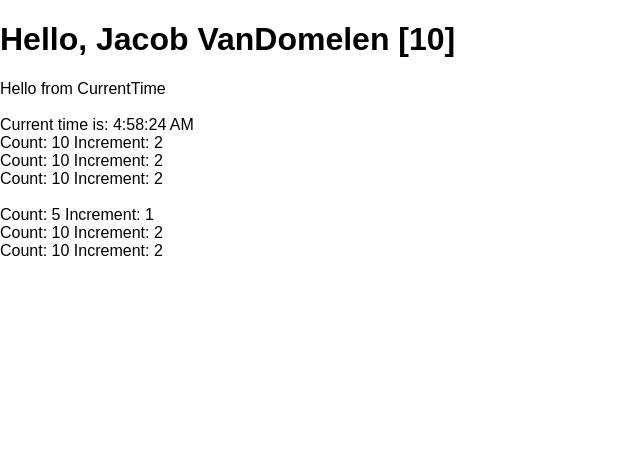
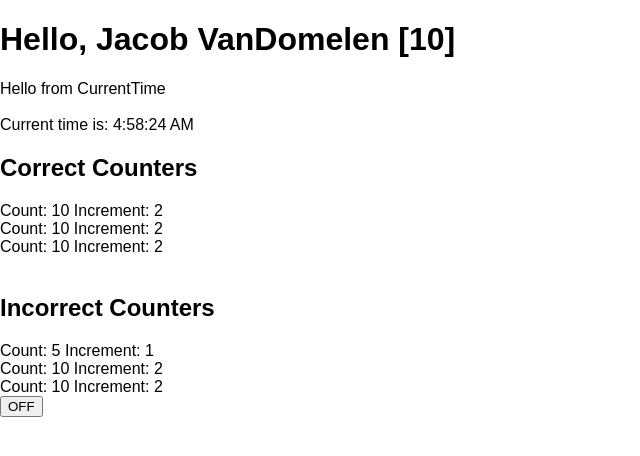
Before and after one commit to vandomej/ReactPractice, a React (Create React App) app in the folder todo-list-tracker/: page / in a window 1280 px wide. Shown: the top 456 px of the page, without its empty margins (0-640 px from the left). Built offline with nearby package versions, Linux system fonts and the light colour scheme.

Commit message:
Added toggle button

```diff
--- a/todo-list-tracker/src/App.js
+++ b/todo-list-tracker/src/App.js
@@ -223,14 +223,68 @@ class Counterlist extends Component {
   render() {
     return (
       <div>
+        <h2>Correct Counters</h2>
         <CorrectCounter increment={(this.state.increment % 2) + 1} />
         <CorrectCounter increment={(this.state.increment % 4) + 1} />
         <CorrectCounter increment={(this.state.increment % 6) + 1} />
         <br />
+        <h2>Incorrect Counters</h2>
         <IncorrectCounter increment={(this.state.increment % 1) + 1} />
         <IncorrectCounter increment={(this.state.increment % 3) + 1} />
         <IncorrectCounter increment={(this.state.increment % 5) + 1} />
       </div>
+    );
+  }
+}
+
+//Basic ToggleButton
+class ToggleButton extends Component {
+  constructor(props) {
+    super(props);
+    this.state = {
+      isToggleOn: false
+    };
+
+    //The bind function is used so that you can bind a value to the keyword
+    //'this'. Meaning that when you use .bind on a function, the argument that
+    //you pass into .bind, gets set to the this keyword. In addition to this,
+    //You can pass in other values and they will take over the existing
+    //in order.
+    this.handleClick = this.handleClick.bind(this, 3);
+  }
+
+  //There are different types of anonymous functions, not types
+  //but different ways to express the same anonymous functions
+
+  //Typical function that you would think of, defining the arguments
+  //in a parameter list and containing a regular function body
+  fun1 = (arg1, arg2, arg3) => {
+    //Statements
+    var returnValue = arg1 + arg2 + arg3;
+    return returnValue;
+  };
+
+  //If the only statement in your function is a return statement, then you
+  //can change the curly braces to parenthesis and omit the return statement
+  fun2 = (arg1, arg2, arg3) => (
+    arg1 + arg2 + arg3
+  );
+
+  //Lastly, if you only have one argument, then you can omit the parenthesis
+  //around the argument.
+  fun3 = arg => (arg + 2);
+
+  handleClick(increment) {
+    this.setState((prevState) => ({
+      isToggleOn: !prevState.isToggleOn
+    }));
+  }
+
+  render() {
+    return (
+      <button onClick={this.handleClick}>
+        {this.state.isToggleOn ? 'ON' : 'OFF'}
+      </button>
     );
   }
 }
@@ -243,6 +297,7 @@ class App extends Component {
         {element}
         <CurrentTime name={user[0].firstName}/>
         <Counterlist />
+        <ToggleButton />
       </div>
     );
   }
```
